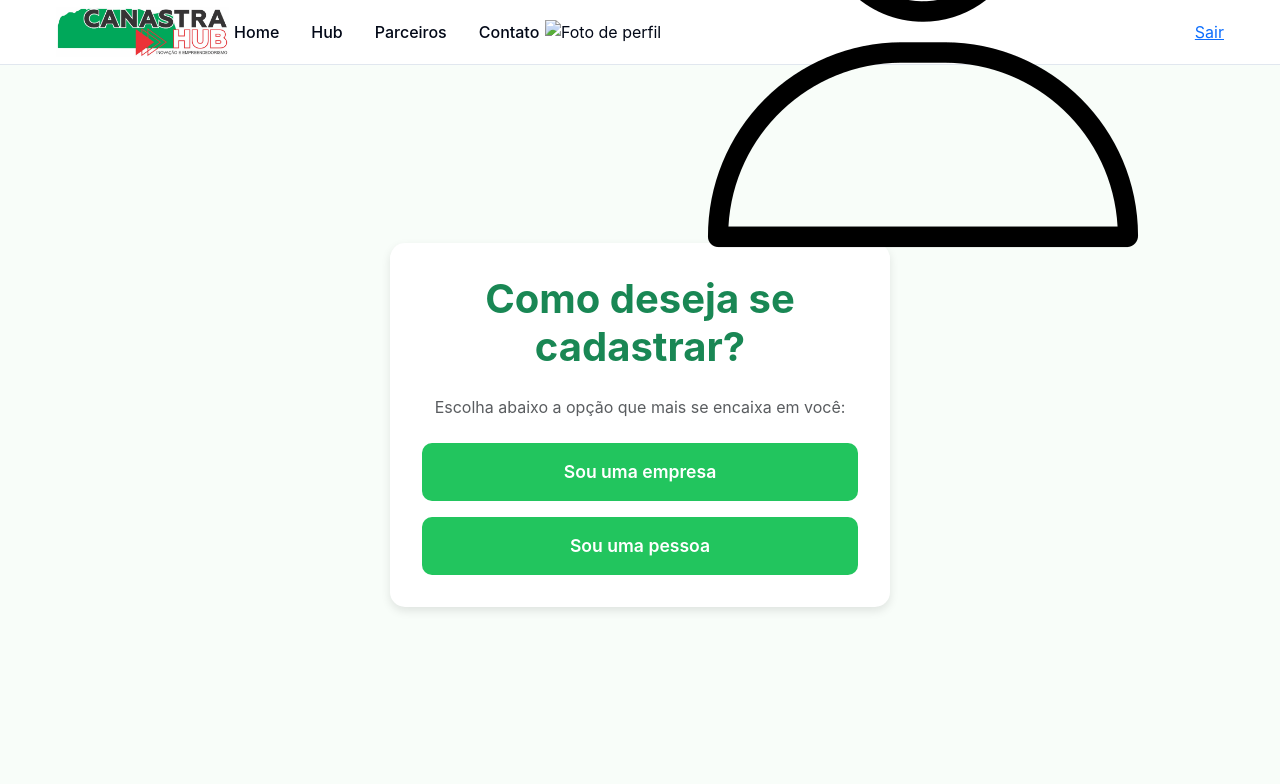
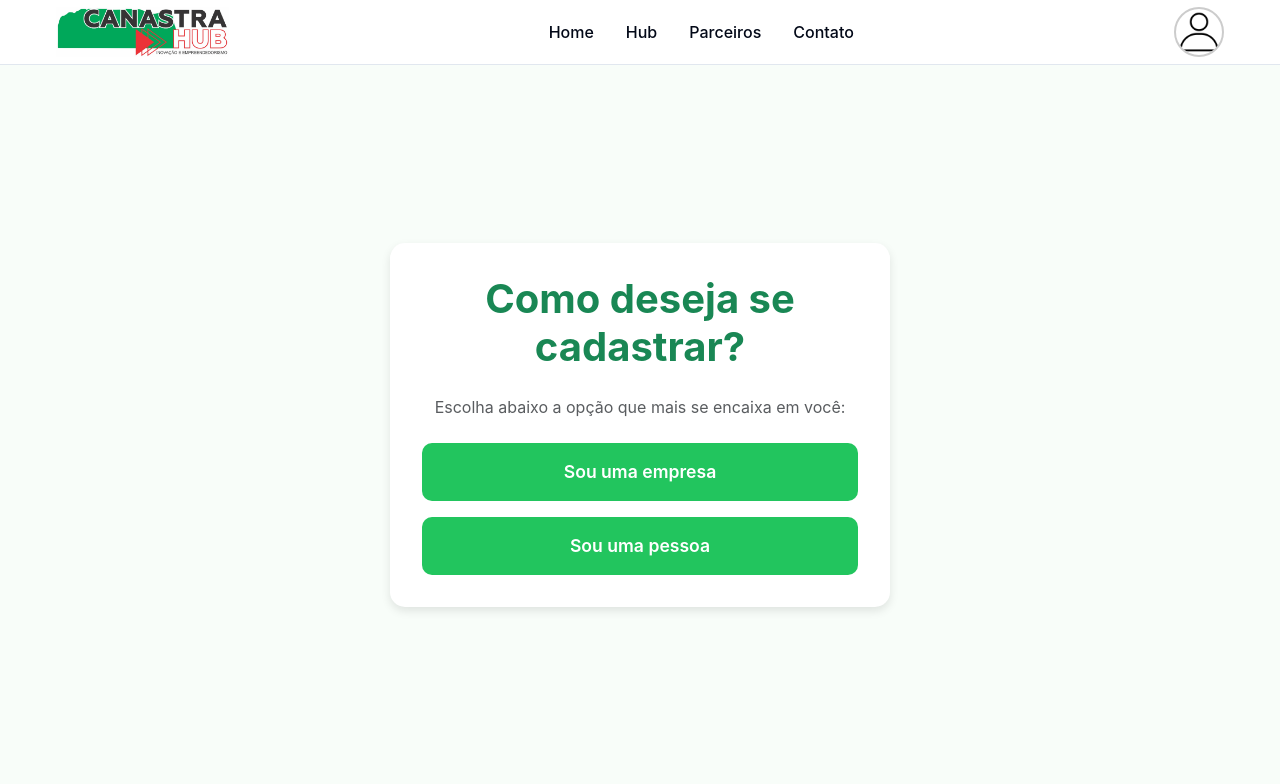
Before and after one commit to israelponciano/Canastra-HUB, a Django app: page /cadastro/ in a window 1280 px wide. Shown: the top 784 px of the page. Run offline with Django 4.2, Linux system fonts and the light colour scheme; the visitor is signed in with stand-in values (Sample User, id 1).

Commit message:
Icone de perfil e centralizado o botao Home

```diff
--- a/core/templates/home.html
+++ b/core/templates/home.html
@@ -44,8 +44,8 @@
         </div>
 
         <!-- Carousel Navigation -->
-        <button class="carousel-btn carousel-prev" aria-label="Slide anterior">‹</button>
-        <button class="carousel-btn carousel-next" aria-label="Próximo slide">›</button>
+        <button class="carousel-btn carousel-prev" aria-label="Slide anterior"><span class="chev">‹</span></button>
+        <button class="carousel-btn carousel-next" aria-label="Próximo slide"><span class="chev">›</span></button>
 
         <!-- Carousel Indicators -->
         <div class="carousel-indicators">
--- a/core/templates/master.html
+++ b/core/templates/master.html
@@ -53,15 +53,31 @@
             <a href="#parceiros" class="nav-link">Parceiros</a>
             <a href="#contato" class="nav-link">Contato</a>
           </div>
-          <img src="{{ request.session.foto.url }}" alt="Foto de perfil" />
+
           <!-- CTA Button & Mobile Menu -->
           <div class="nav-actions">
+            {% if not user.is_authenticated %}
+              <a href="{% url 'core:login' %}"><button class="btn btn-primary desktop-only">Acessar</button></a>
+            {% endif %}
             {% if user.is_authenticated %}
-              <img src="{{ request.session.foto|default:'/static/img/perfil_base.png' }}" alt="Foto de perfil" />
-              <a href="{% url 'core:logout' %}" class="logout-link">Sair</a>
-            {% else %}
-              <a href="{% url 'core:login' %}"><button class="btn btn-primary desktop-only">Login</button></a>
+              <div class="profile-dropdown">
+                <img src="{{ request.session.foto|default:'/static/img/perfil_base.png' }}" alt="Foto de perfil" class="profile-img" id="profileDropdownBtn" />
+                <div class="dropdown-content" id="profileDropdown">
+                  {% if request.session.is_admin %}
+                    <a href="#" class="nav-link-home-dropdown">Admin</a>
+                  {% endif %}
+                  {% if not request.path == '/perfil/' %}
+                    <a class="nav-link-home-dropdown" href="#">Perfil</a>
+                  {% endif %}
+                  {% if not request.path == '/' %}
+                    <a href="/" class="nav-link-home-dropdown">Home</a>
+                  {% endif %}
+                  <a class="nav-link-home-dropdown" href="{% url 'core:logout' %}">Sair</a>
+                </div>
+              </div>
+              <!-- <a href="{% url 'core:login' %}" class="nav-link-home">Login</a> -->
             {% endif %}
+
             <button id="mobile-menu-btn" class="mobile-menu-btn mobile-only">☰</button>
           </div>
         </div>
--- a/resources/static/css/styles.css
+++ b/resources/static/css/styles.css
@@ -170,12 +170,14 @@
 }
 
 .btn-accent {
-   background: var(--gradient-accent);
+   background: var(--accent-light);
    color: white;
 }
 
 .btn-accent:hover {
    transform: translateY(-2px) scale(1.02);
+   background-color: var(--accent-light);
+   color: #fff;
    box-shadow: var(--shadow-lg);
 }
 
@@ -194,13 +196,71 @@
    transform: translateX(4px);
 }
 
+/*----- CONFIGS DO USUÁRIO LINKS PARA AS OUTRAS PAGS APÓS O LOGIN -----*/
+.profile-dropdown {
+   position: relative;
+   display: inline-block;
+   cursor: pointer;
+}
+
 .profile-img {
+   width: 50px;
+   height: 50px;
+   border-radius: 50%;
+   object-fit: cover;
+   border: 2px solid #ccc;
+   transition: border 0.3s ease;
+}
+
+.profile-img:hover {
+   border-color: #555;
+}
+
+.dropdown-content {
+   position: absolute;
+   right: 0;
+   background-color: #fff;
+   min-width: 150px;
+   box-shadow: 0px 8px 16px rgba(0, 0, 0, 0.2);
+   z-index: 1000;
+   border-radius: 6px;
+   overflow: hidden;
+
+   /* para animação */
+   opacity: 0;
+   transform: translateY(15px);
+   pointer-events: none;
+   transition: opacity 0.1s ease, transform 0.3s ease;
+}
+
+.profile-dropdown:hover .dropdown-content {
+   display: block;
+   /* mantém estrutura */
+   opacity: 1;
+   transform: translateY(0);
+   pointer-events: auto;
+}
+
+.dropdown-content a {
+   display: block;
+   padding: 10px 15px;
+   text-decoration: none;
+   color: #333;
+   background-color: white;
+}
+
+.dropdown-content a:hover {
+   background-color: #45abfe33;
+   color: #333;
+}
+
+/* .profile-img {
    width: 40px;
    height: 40px;
    border-radius: 50%;
    object-fit: cover;
-   cursor: pointer;
-}
+   cursor: pointer; */
+/* } */
 
 /* Floating Triangles Background */
 #floating-triangles {
@@ -384,8 +444,8 @@
 
 /* Carousel Section */
 .carousel-section {
-   margin: 2rem 1rem;
-   border-radius: 1rem;
+   margin: 2rem 0rem;
+   /* border-radius: 1rem; */
    overflow: hidden;
    box-shadow: var(--shadow-lg);
 }
@@ -482,6 +542,12 @@
 
 .carousel-btn:hover {
    background: rgba(255, 255, 255, 0.3);
+}
+
+.carousel-btn .chev {
+   display: inline-block;
+   transform: translateY(-4px);
+   /* ajuste fino: use -2px / -0.5px conforme necessário */
 }
 
 .carousel-prev {
```
